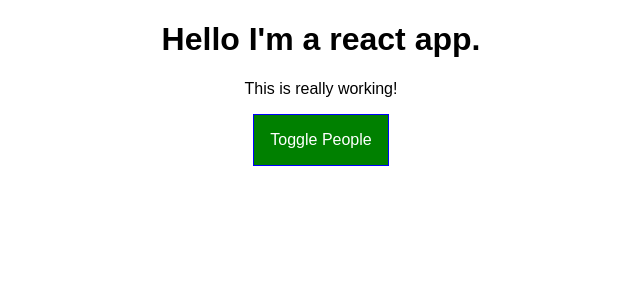
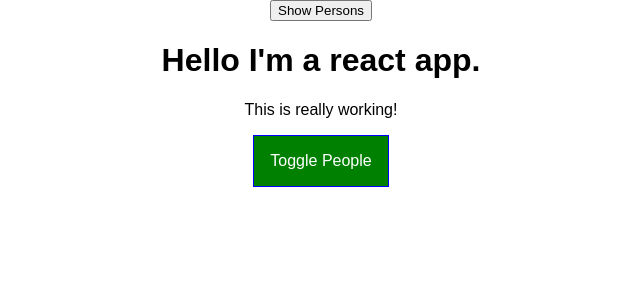
Before and after one commit to SarahHarrington/react-udemy, a React app in the folder react-lesson-1/: page / in a window 1280 px wide. Shown: the top 300 px of the page, without its empty margins (319-959 px from the left). Built offline with nearby package versions, Linux system fonts and the light colour scheme.

Commit message:
updated per lecture

```diff
--- a/react-lesson-1/src/Components/Cockpit/Cockpit.css
+++ b/react-lesson-1/src/Components/Cockpit/Cockpit.css
@@ -6,7 +6,7 @@
   font-weight: bold;
 }
 
-.cockpit button {
+.button {
   border: 1px solid blue;
   padding: 16px;
   background-color: green;
@@ -15,16 +15,16 @@
   cursor: pointer;
 }
 
-.cockpit button:hover {
+.button:hover {
   background-color: lightgreen;
   color: black;
 }
 
-.cockpit button.Red {
+.button.Red {
   background-color: red;
 }
 
-.cockpit button.Red:hover {
+.button.Red:hover {
   background-color: salmon;
   color: black;
 }
--- a/react-lesson-1/src/Components/Cockpit/Cockpit.js
+++ b/react-lesson-1/src/Components/Cockpit/Cockpit.js
@@ -1,12 +1,13 @@
 import React from 'react';
-import classes from './Cockpit.css'
+import classes from './Cockpit.css';
+import Aux from '../../HOC/Aux';
 
 const cockpit = (props) => {
   const assignedClasses = [];
-  let btnClass = '';
+  let btnClass = classes.button;
 
   if (props.showPersons) {
-    btnClass = classes.Red;
+    btnClass = [classes.button, classes.Red].join(' ');
   }
 
     if (props.persons.length <= 2) {
@@ -17,14 +18,14 @@
     }
 
   return (
-    <div className={classes.cockpit}>
+    <Aux>
       <h1>Hello I'm a react app.</h1>
       <p className={assignedClasses.join(' ')}>This is really working!</p>
       <button
         className={btnClass}
         onClick={props.clicked}>Toggle People
       </button>
-    </div>
+    </Aux>
   );
 };
 
--- a/react-lesson-1/src/Components/Persons/Person/Person.js
+++ b/react-lesson-1/src/Components/Persons/Person/Person.js
@@ -1,17 +1,18 @@
-import React from 'react';
+import React, { Component } from 'react';
 
 import classes from './Person.css';
 
 //arrow function and const since this won't change
-const person = (props) => {
-
-  return (
-    <div className={classes.Person}>
-      <p onClick={props.click} >I'm {props.name} and I am {props.age} years old!</p>
-      <p>{props.children}</p>
-      <input type="text" onChange={props.changed} value={props.name}/>
-    </div>
-    )
+class Person extends Component {
+  render(props) {
+    return (
+      <div className={classes.Person}>
+        <p onClick={this.props.click} >I'm {this.props.name} and I am {this.props.age} years old!</p>
+        <p>{this.props.children}</p>
+        <input type="text" onChange={this.props.changed} value={this.props.name}/>
+      </div>
+      )
+  }
 }
 
-export default person;
+export default Person;
--- a/react-lesson-1/src/Components/Persons/Persons.js
+++ b/react-lesson-1/src/Components/Persons/Persons.js
@@ -1,13 +1,17 @@
-import React from 'react';
+import React, { PureComponent } from 'react';
 import Person from './Person/Person';
 
-const persons = (props) => props.persons.map((person, index) => {
-    return <Person
-        click={() => props.clicked(index)}
-        name={ person.name }
-        age={ person.age }
-        key={ person.id }
-        changed={(event) => props.changed(event, person.id)}/>
-  });
+class Persons extends PureComponent {
+    render(props) {
+        return this.props.persons.map((person, index) => {
 
-export default persons;
+            return <Person
+                click={() => this.props.clicked(index)}
+                name={person.name}
+                age={person.age}
+                key={person.id}
+                changed={(event) => this.props.changed(event, person.id)} />
+        });
+    }
+}
+export default Persons;
--- a/react-lesson-1/src/Containers/App.js
+++ b/react-lesson-1/src/Containers/App.js
@@ -1,10 +1,15 @@
-import React, { Component } from 'react';
+import React, { PureComponent } from 'react';
 import classes from './App.css'; //with the changes to the config files will scope them to the js file
 import Persons from '../Components/Persons/Persons'; //This needs to start with an uppercase character
 import Cockpit from '../Components/Cockpit/Cockpit';
 
-class App extends Component {
-  state = {
+class App extends PureComponent {
+  constructor(props) { //if we implement our own constructor, we have to call super(props)
+    super(props);
+    console.log('[App.js] Inside Constuctor', props);
+
+    //you can initialize state in the constructor
+    this.state = {
       persons: [
         {name: 'Max', age: 28, id: 1},
         {name: 'Manu', age: 29, id: 2},
@@ -13,6 +18,30 @@
       otherState: 'some other value',
       showPersons: false
     }
+  }
+
+  componentWillMount() {
+    console.log('[App.js] inside componentWillMount()')
+  }
+
+  componentDidMount() {
+    console.log('[App.js] inside componentDidMount')
+  }
+
+  // shouldComponentUpdate() {
+  //   return true;
+  // }
+
+  //this is realatively new for React
+  // state = {
+  //   persons: [
+  //     {name: 'Max', age: 28, id: 1},
+  //     {name: 'Manu', age: 29, id: 2},
+  //     {name: 'Stephanie', age: 26, id: 3}
+  //   ],
+  //   otherState: 'some other value',
+  //   showPersons: false
+  // }
 
   deletePersonHandler = (personIndex) => {
     const persons = [...this.state.persons] //spreads the existing array in to a new array
@@ -43,7 +72,7 @@
   }
 
   render() {
-
+    console.log('[App.js] inside render()')
     let persons = null;
 
     if (this.state.showPersons === true) {
@@ -56,6 +85,7 @@
 
     return (
         <div className={classes.App}>
+        <button onClick={() => {this.setState({showPersons: true})}}>Show Persons</button>
           <Cockpit
             showPersons={this.state.showPersons}
             persons={this.state.persons}
--- /dev/null
+++ b/react-lesson-1/src/HOC/Aux.js
@@ -0,0 +1,5 @@
+import React from 'react';
+
+const aux = (props) => props.children;
+
+export default aux;
```
Lines whose indentation alone changed are shown as unchanged.
